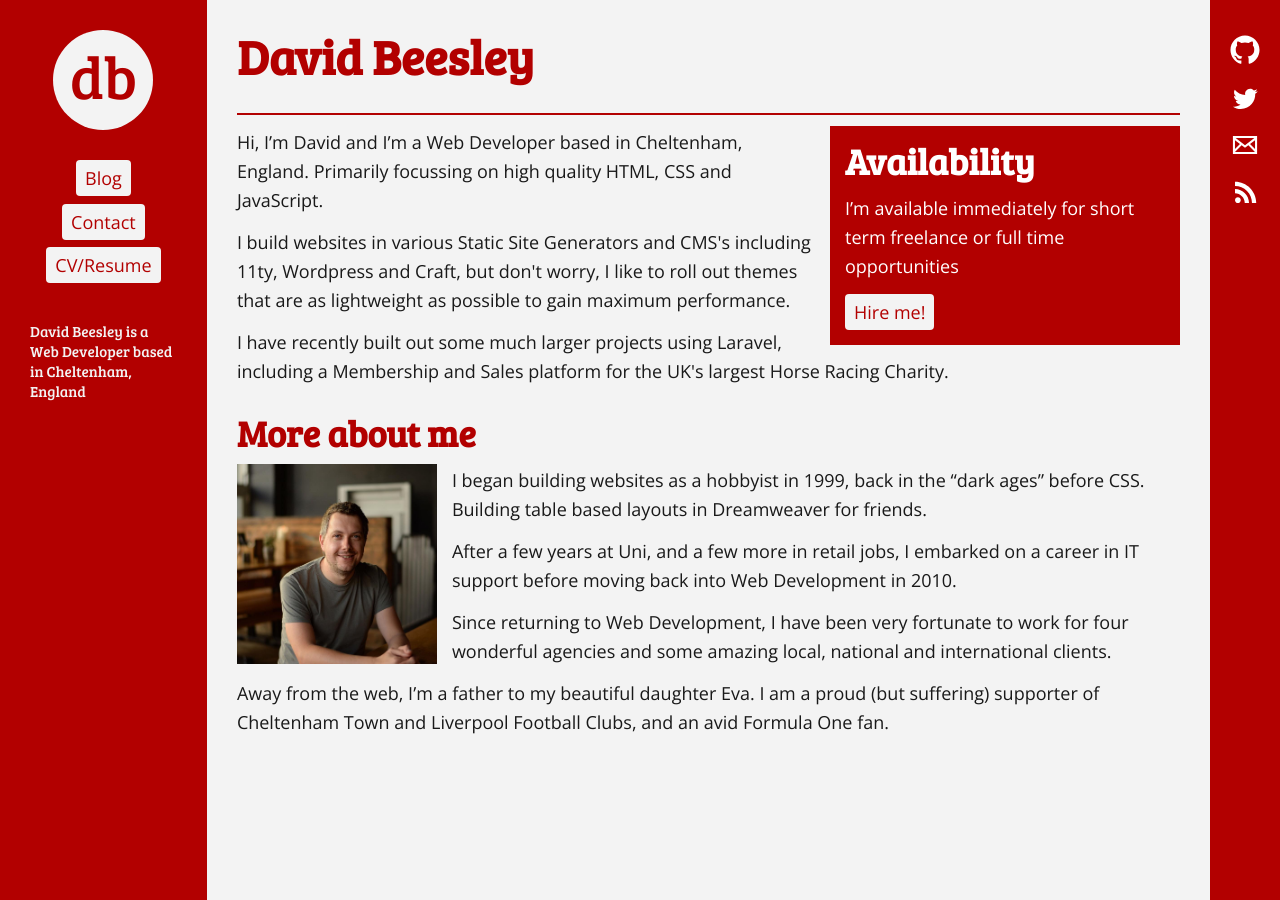
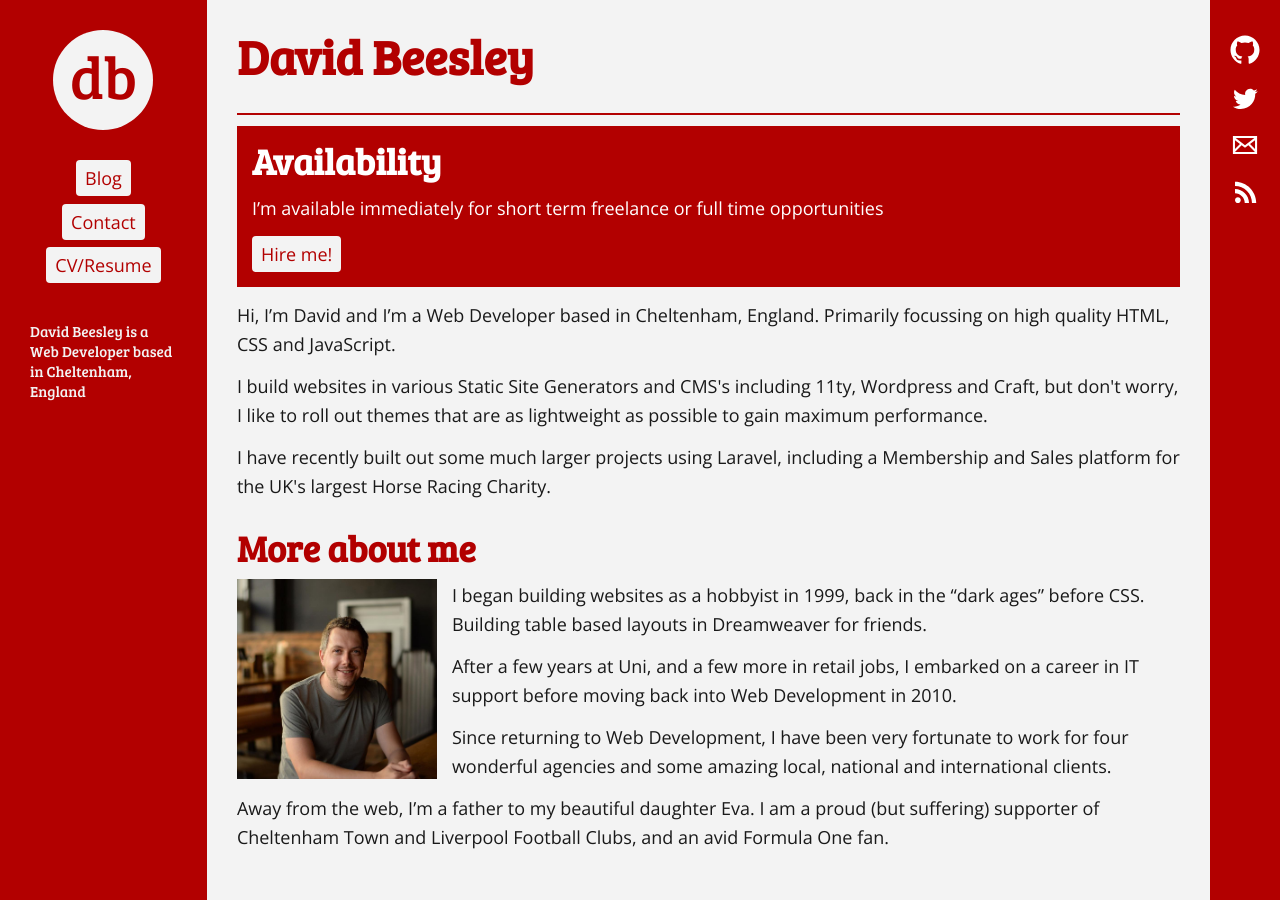
Before and after one commit to davebeesley/personal-site, a Jekyll site: the page built from index.html, in a window 1280 px wide. Built offline with Jekyll 4.4.1, drawn with Linux system fonts in a browser that asks for light colours; the list of posts is cut into pages by our own code; comment, search, counter and statistics services are not loaded.

Commit message:
Amend availability width

```diff
--- a/_sass/ui/components/_availability.scss
+++ b/_sass/ui/components/_availability.scss
@@ -4,11 +4,11 @@
     padding: 15px;
     width: 100%;
 
-    @include media-query(desk) {
-        float: right;
-        margin-left: 15px;
-        max-width: 350px;
-    }
+    // @include media-query(desk) {
+    //     float: right;
+    //     margin-left: 15px;
+    //     max-width: 350px;
+    // }
 
     * + * {
         margin-top: 0.75em !important;
```
